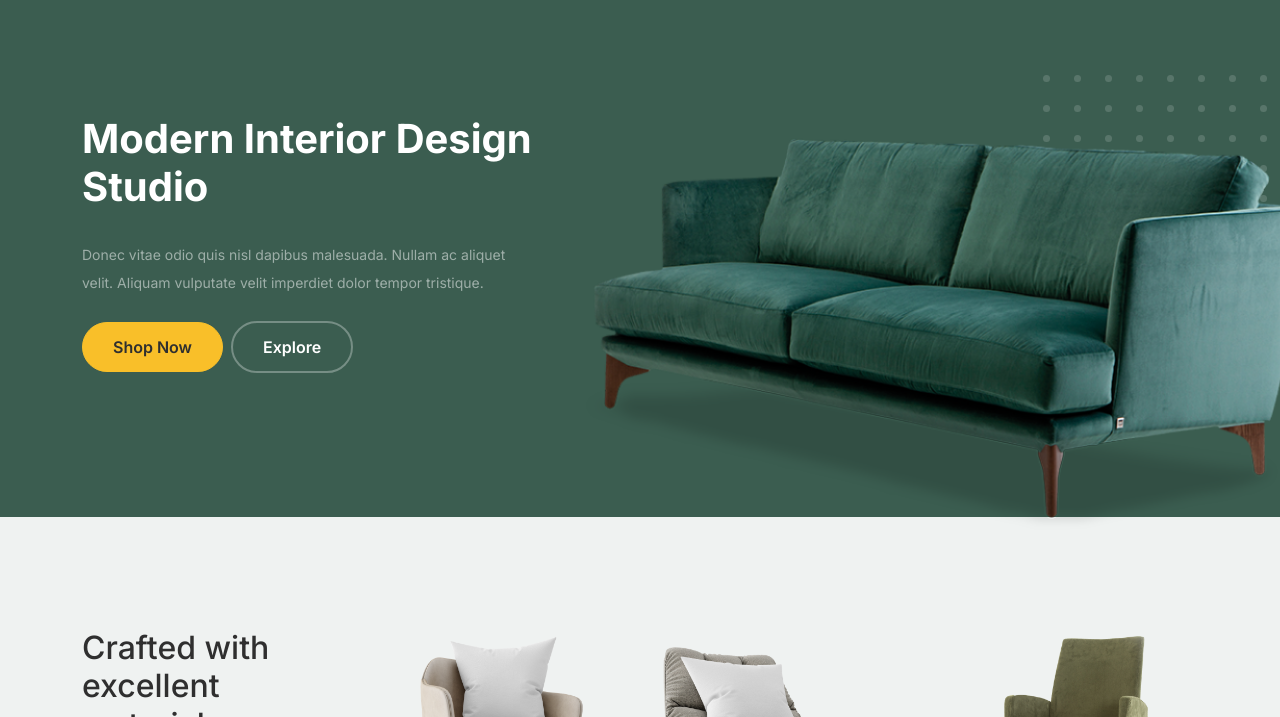
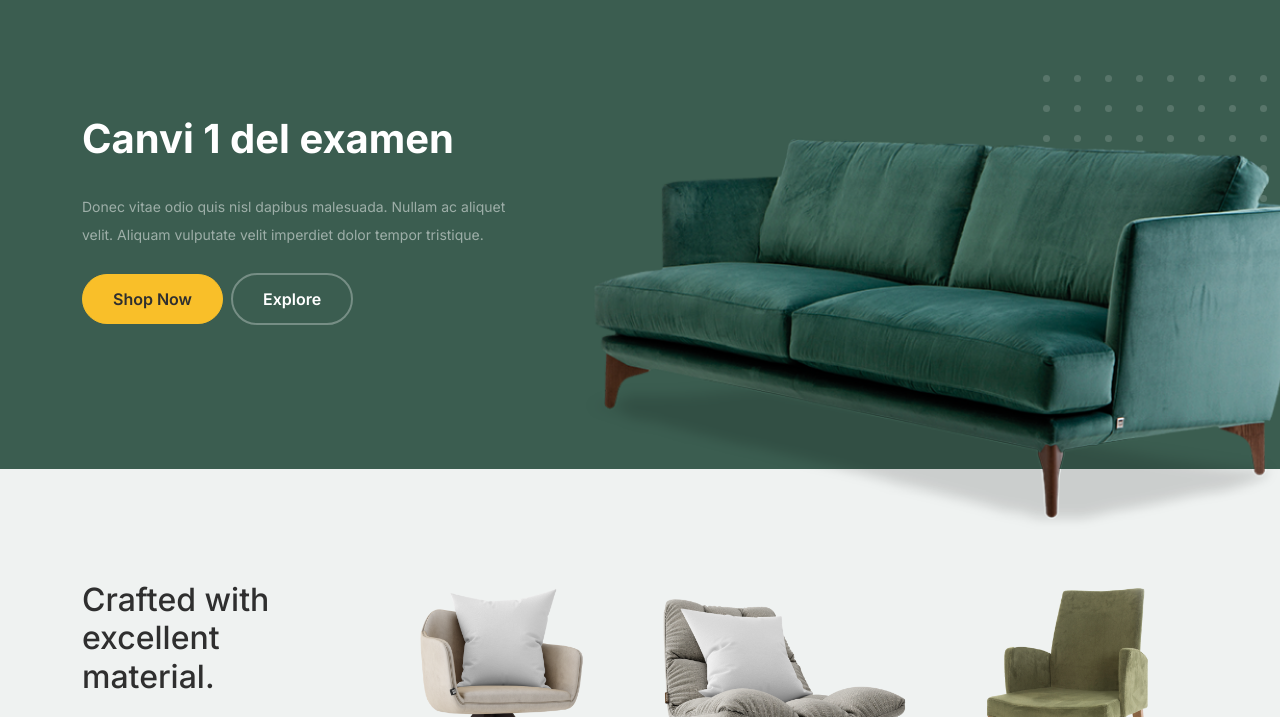
Before and after one commit to Ornnsuna/examenm5uf2, a plain HTML site: page template/furni-1.0.0/index.html in a window 1280 px wide. Shown: the part 67-784 px from the top of the page. Drawn offline with Linux system fonts and the light colour scheme.

Commit message:
Fusion branca alfred

```diff
--- a/template/furni-1.0.0/index.html
+++ b/template/furni-1.0.0/index.html
@@ -21,7 +21,9 @@
 		<link href="https://cdnjs.cloudflare.com/ajax/libs/font-awesome/6.0.0-beta3/css/all.min.css" rel="stylesheet">
 		<link href="css/tiny-slider.css" rel="stylesheet">
 		<link href="css/style.css" rel="stylesheet">
-		<title>Furni Free Bootstrap 5 Template for Furniture and Interior Design Websites by Untree.co </title>
+		<!-- <title>Furni Free Bootstrap 5 Template for Furniture and Interior Design Websites by Untree.co </title> -->
+		<title>Examen </title> <!-- Canvis de la versio 4 -->
+
 	</head>
 
 	<body>
@@ -64,7 +66,7 @@
 					<div class="row justify-content-between">
 						<div class="col-lg-5">
 							<div class="intro-excerpt">
-								<h1>Modern Interior <span clsas="d-block">Design Studio</span></h1>
+								<h1>Canvi 1  <span clsas="d-block">del examen</span></h1>
 								<p class="mb-4">Donec vitae odio quis nisl dapibus malesuada. Nullam ac aliquet velit. Aliquam vulputate velit imperdiet dolor tempor tristique.</p>
 								<p><a href="" class="btn btn-secondary me-2">Shop Now</a><a href="#" class="btn btn-white-outline">Explore</a></p>
 							</div>
```
Also changed, not shown: DOCS/EXAMENv4.TXT.
